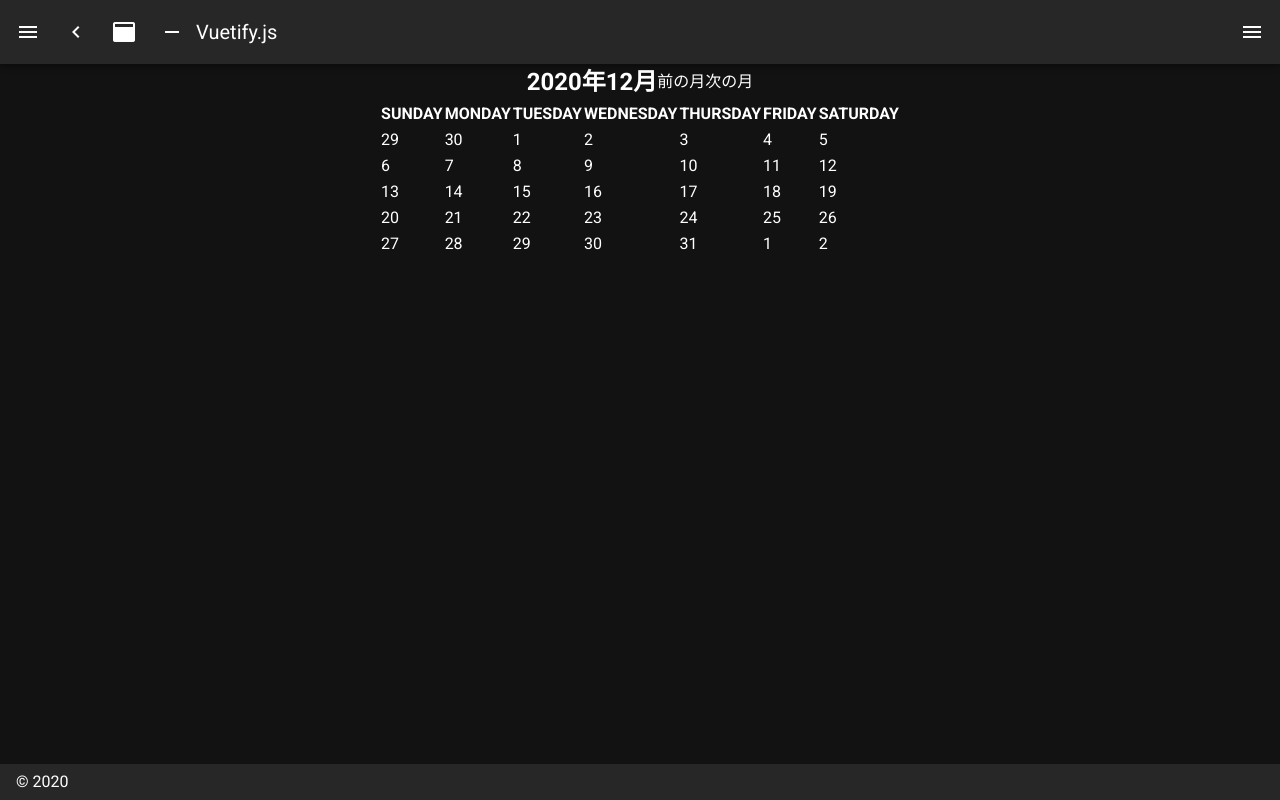
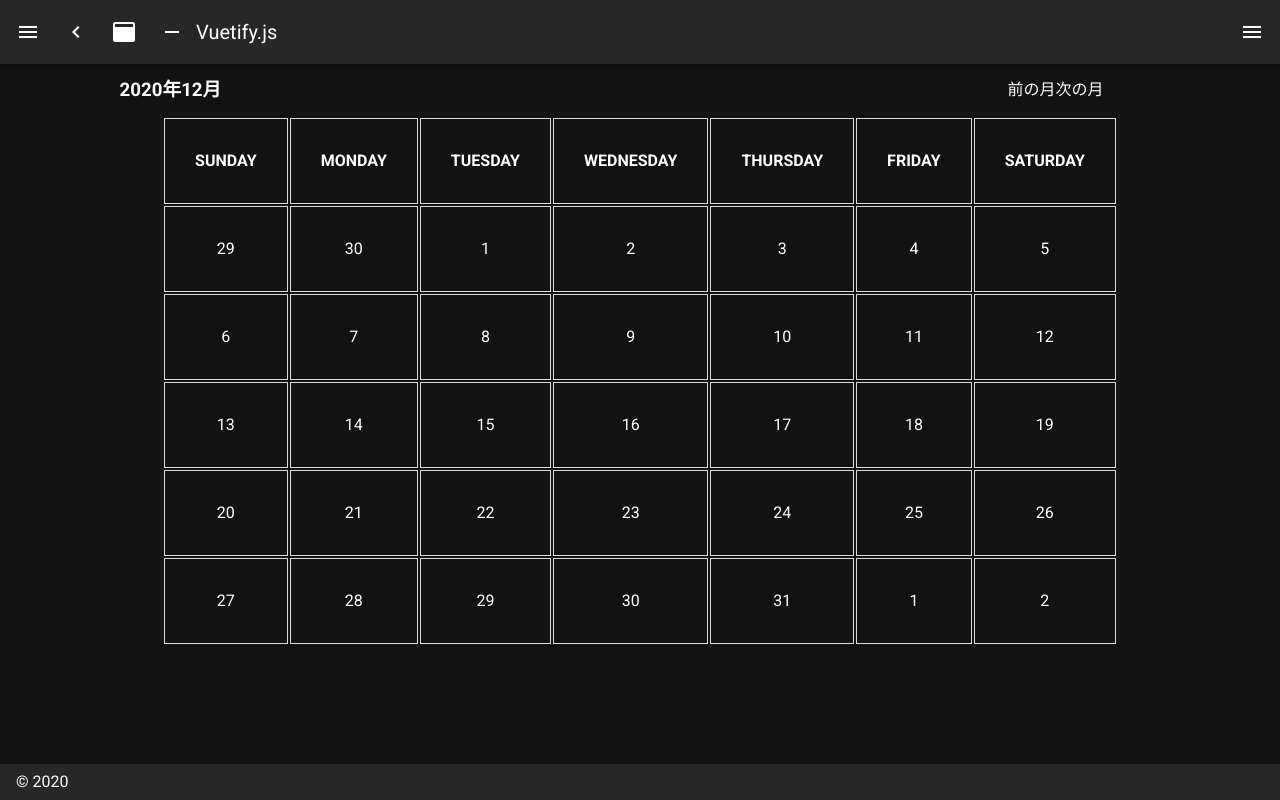
Before and after one commit to ikeyu0806/vue-calendar, a Nuxt app: page / in a window 1280 px wide. Built offline with nearby package versions, Linux system fonts and the light colour scheme.

Commit message:
add calendar css

```diff
--- a/pages/index.vue
+++ b/pages/index.vue
@@ -1,9 +1,14 @@
 <template>
   <div>
     <v-row justify="center" align="center">
-      <h2>{{ dateTitle }}</h2>
-      <button @click="prevMonth">前の月</button>
-      <button @click="nextMonth">次の月</button>
+      <v-col><h3 id="date-title">{{ dateTitle }}</h3></v-col>
+      <v-col></v-col>
+      <v-col></v-col>
+      <v-col></v-col>
+      <v-col>
+        <button @click="prevMonth">前の月</button>
+        <button @click="nextMonth">次の月</button>
+      </v-col>
     </v-row>
     <br />
     <v-row justify="center" align="center">
@@ -22,6 +27,23 @@
     </v-row>
   </div>
 </template>
+
+<style>
+/* eslint-disable */
+#date-title {
+  margin-left: 60px;
+}
+th {
+    border: 1px solid #ddd;
+    padding: 30px;
+    text-align: center;
+}
+td {
+    border: 1px solid #ddd;
+    padding: 30px;
+    text-align: center;
+}
+</style>
 
 <script>
 export default {
```
